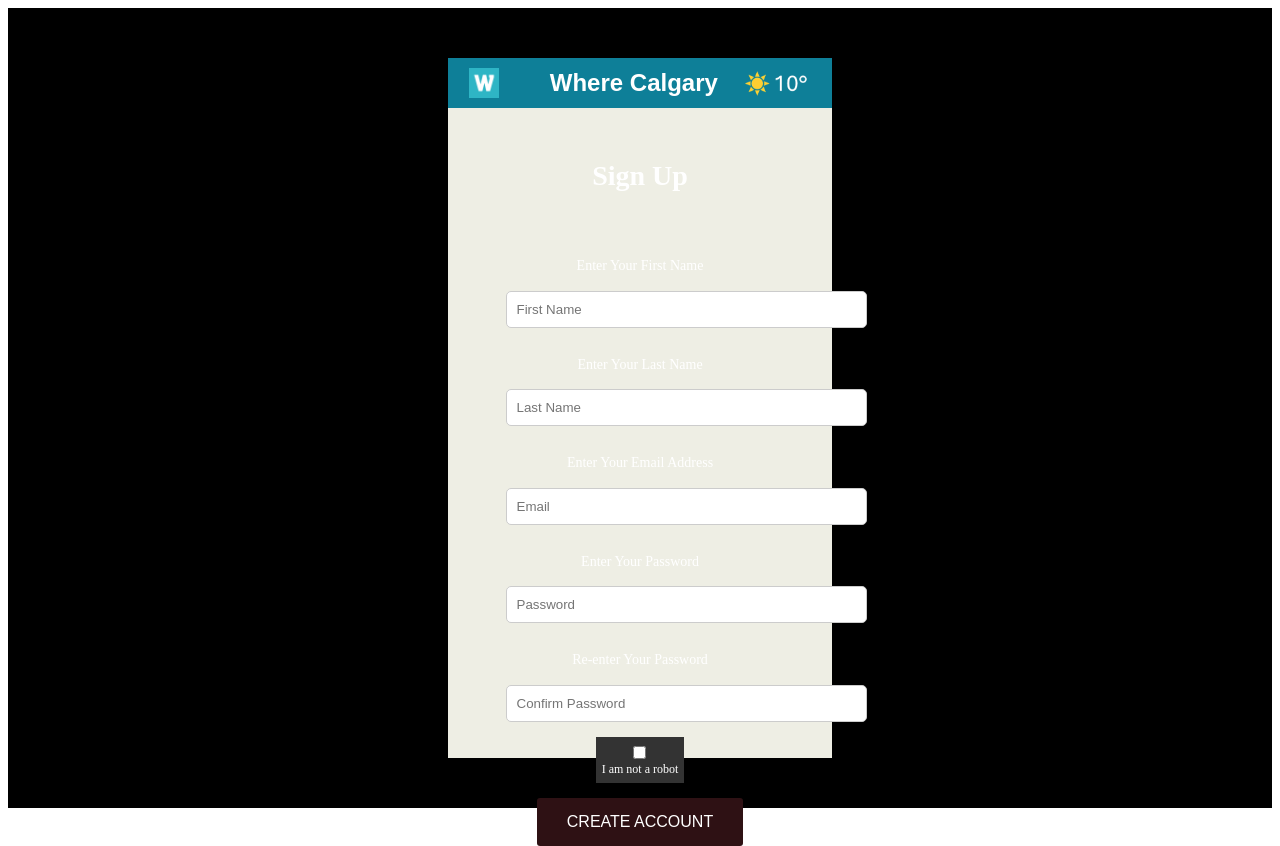
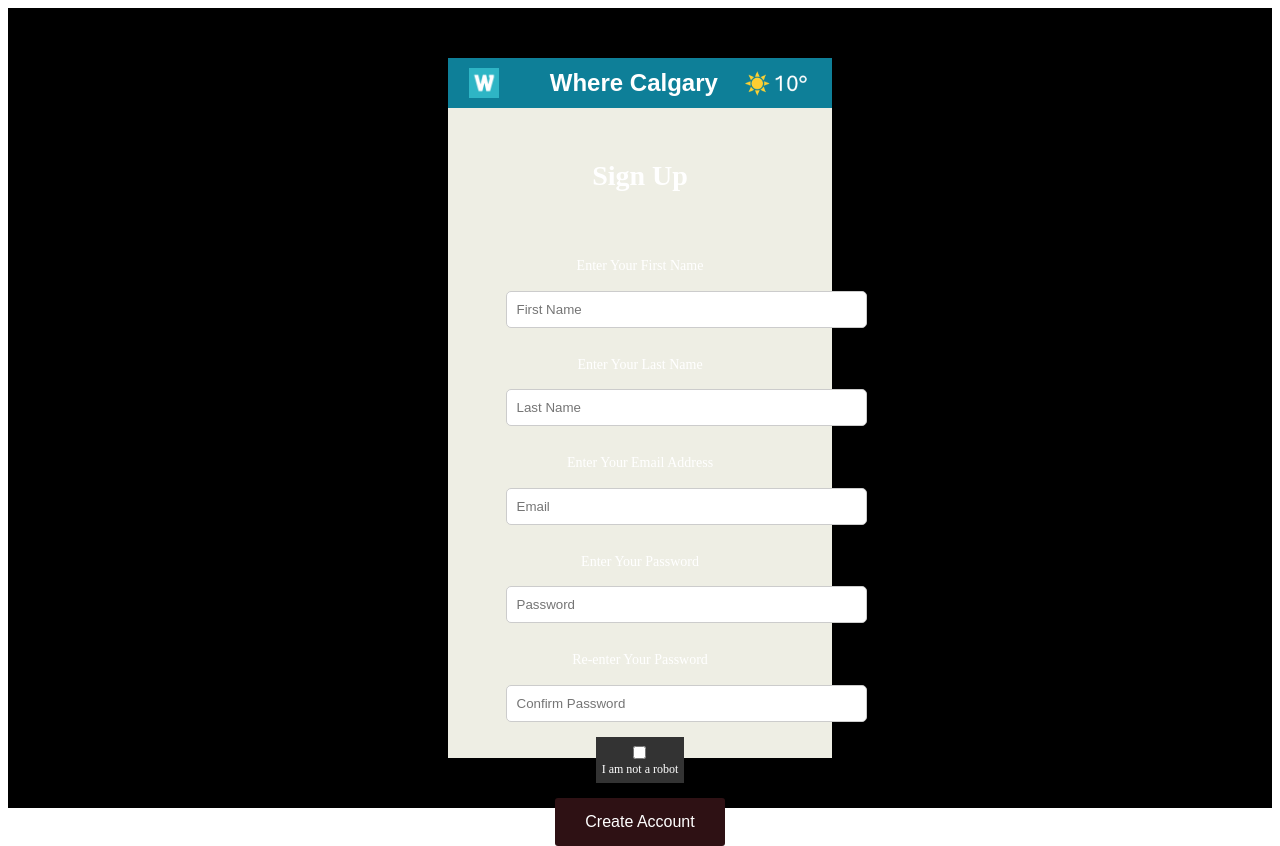
Before and after one commit to camila-hernandez/TravelApp, a React (Vite) app in the folder travel-app-v3/: page / in a window 1280 px wide. Both pictures are taken after a click on the button "Sign Up". Built offline with nearby package versions, Linux system fonts and the light colour scheme.

Commit message:
Added navigation from Create Account to Home

```diff
--- a/travel-app-v3/src/App.jsx
+++ b/travel-app-v3/src/App.jsx
@@ -50,7 +50,7 @@ const App = () => {
           <main>
             {/* Render different pages based on currentPage */}
             {currentPage === 'login' && <Page_Login onLogin={handleLogin} onSignUp={handleSignUp}/>}
-            {currentPage === 'signup' && <Page_SignUp />}
+            {currentPage === 'signup' && <Page_SignUp onCreateAccount={handleLogin}/>}
             {currentPage === 'home' && <Page_Home />}
             {currentPage === 'events' && <Page_Events />}
             {currentPage === 'calendar' && <Page_Calendar />}
--- a/travel-app-v3/src/pages/page_SignUp.jsx
+++ b/travel-app-v3/src/pages/page_SignUp.jsx
@@ -1,7 +1,7 @@
 import React, { useState } from 'react';
 import "./page_Account.css";
 
-const SignUp = ({ onSignup }) => {
+const SignUp = ({ onCreateAccount }) => {
   const [firstName, setFirstName] = useState('');
   const [lastName, setLastName] = useState('');
   const [email, setEmail] = useState('');
@@ -32,6 +32,8 @@ const SignUp = ({ onSignup }) => {
       email,
       password: password1 // Assuming you only need one password field
     });
+
+    onCreateAccount();
   };
 
   return (
@@ -113,7 +115,7 @@ const SignUp = ({ onSignup }) => {
       </div>
 
       <div className="create-account-field">
-        <button onClick={handleCreateAccount}>CREATE ACCOUNT</button>
+        <button onClick={handleCreateAccount}>Create Account</button>
       </div>
 
       {/* Error message */}
```
